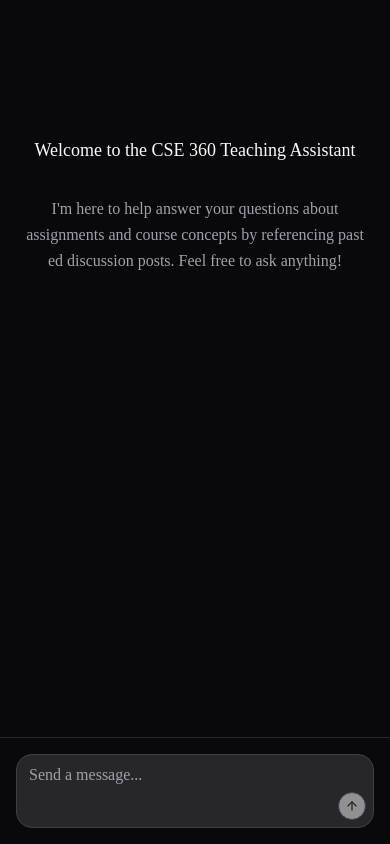
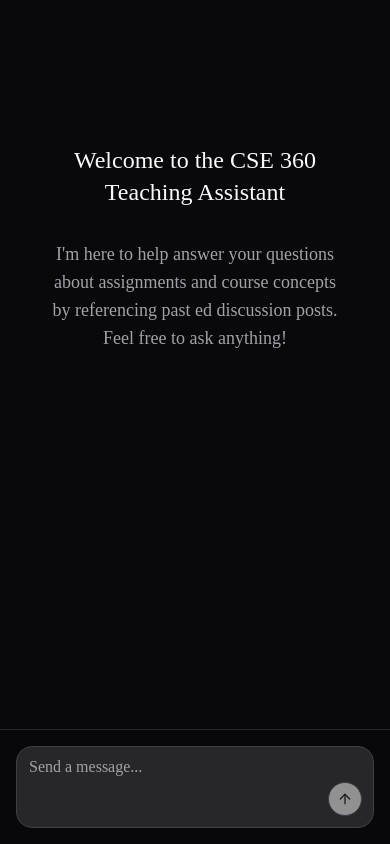
Before and after one commit to cjkehoe/cse-360-rag-chatbot, a Next.js app: page / in a window 390 px wide. Built offline with nearby package versions, Linux system fonts and the light colour scheme.

Commit message:
Updated typefont and responsiveness

```diff
--- a/app/page.tsx
+++ b/app/page.tsx
@@ -10,12 +10,12 @@ export default function Chat() {
   });
 
   return (
-    <div className="flex flex-col w-full max-w-md py-24 mx-auto stretch">
-      <div className="flex-1 space-y-4 overflow-y-auto">
+    <div className="flex flex-col w-full max-w-5xl py-24 mx-auto stretch px-4">
+      <div className="flex-1 space-y-6 overflow-y-auto">
         <Messages messages={messages} isLoading={isLoading} />
       </div>
 
-      <div className="fixed bottom-0 w-full max-w-md p-4 bg-background border-t">
+      <div className="fixed bottom-0 w-full max-w-5xl p-4 mx-auto left-1/2 -translate-x-1/2 bg-background/80 backdrop-blur-sm border-t">
         <ChatInput
           input={input}
           handleInputChange={handleInputChange}
--- a/components/ChatInput.tsx
+++ b/components/ChatInput.tsx
@@ -35,14 +35,14 @@ export function ChatInput({
   };
 
   return (
-    <div className="relative w-full">
+    <div className="relative w-full max-w-4xl mx-auto">
       <Textarea
         ref={textareaRef}
         placeholder="Send a message..."
         value={input}
         onChange={handleInputChange}
         className={cn(
-          "min-h-[24px] max-h-[calc(75dvh)] overflow-hidden resize-none rounded-2xl !text-base bg-muted pb-10 dark:border-zinc-700",
+          "min-h-[24px] max-h-[calc(75dvh)] overflow-hidden resize-none rounded-2xl text-base md:text-lg bg-muted pb-12 dark:border-zinc-700",
         )}
         rows={1}
         onKeyDown={(event) => {
@@ -55,13 +55,13 @@ export function ChatInput({
         }}
       />
 
-      <div className="absolute bottom-0 right-0 p-2 w-fit flex flex-row justify-end">
+      <div className="absolute bottom-0 right-0 p-3 w-fit flex flex-row justify-end">
         <Button
-          className="rounded-full p-1.5 h-fit border dark:border-zinc-600"
+          className="rounded-full p-2 h-fit border dark:border-zinc-600"
           onClick={handleSubmit}
           disabled={input.length === 0 || isLoading}
         >
-          <ArrowUpIcon size={14} />
+          <ArrowUpIcon className="size-4 md:size-5" />
         </Button>
       </div>
     </div>
--- a/components/Messages.tsx
+++ b/components/Messages.tsx
@@ -18,7 +18,7 @@ function MessageComponent({ role, content }: { role: string; content: string })
     <AnimatePresence>
       <motion.div
         className={cn(
-          "w-full mx-auto max-w-3xl px-4 group/message",
+          "w-full mx-auto px-4 group/message",
           role === 'user' && "flex justify-end"
         )}
         initial={{ y: 5, opacity: 0 }}
@@ -27,32 +27,31 @@ function MessageComponent({ role, content }: { role: string; content: string })
       >
         <div className={cn(
           'flex gap-4',
-          role === 'user' ? 'max-w-2xl' : 'w-full'
+          role === 'user' ? 'max-w-[80%] md:max-w-[60%]' : 'w-full'
         )}>
           {role === 'assistant' && (
-            <div className="size-8 flex items-center rounded-full justify-center ring-1 shrink-0 ring-border bg-background">
+            <div className="size-8 md:size-10 flex items-center rounded-full justify-center ring-1 shrink-0 ring-border bg-background">
               <div className="translate-y-px">
-                <SparklesIcon size={14} />
+                <SparklesIcon className="size-4 md:size-5" />
               </div>
             </div>
           )}
 
           <div className={cn(
-            'flex flex-col gap-4',
-            role === 'user' ? 'bg-primary text-primary-foreground px-3 py-2 rounded-xl' : ''
+            'flex flex-col gap-4 w-full',
+            role === 'user' ? 'bg-primary text-primary-foreground px-4 py-3 rounded-xl text-lg' : ''
           )}>
             {role === 'user' ? (
-              <p className="text-sm">{content}</p>
+              <p className="text-base md:text-lg">{content}</p>
             ) : (
-              <div className="prose prose-sm dark:prose-invert max-w-none">
+              <div className="prose prose-lg dark:prose-invert max-w-none">
                 <ReactMarkdown
                   remarkPlugins={[remarkGfm]}
                   components={{
-                    // Optional: customize how different elements are rendered
-                    p: ({ children }) => <p className="mb-4 last:mb-0">{children}</p>,
-                    ul: ({ children }) => <ul className="mb-4 list-disc pl-4">{children}</ul>,
-                    ol: ({ children }) => <ol className="mb-4 list-decimal pl-4">{children}</ol>,
-                    code: ({ children }) => <code className="bg-muted px-1 py-0.5 rounded">{children}</code>,
+                    p: ({ children }) => <p className="mb-4 last:mb-0 text-base md:text-lg">{children}</p>,
+                    ul: ({ children }) => <ul className="mb-4 list-disc pl-4 text-base md:text-lg">{children}</ul>,
+                    ol: ({ children }) => <ol className="mb-4 list-decimal pl-4 text-base md:text-lg">{children}</ol>,
+                    code: ({ children }) => <code className="bg-muted px-1.5 py-0.5 rounded text-sm md:text-base">{children}</code>,
                   }}
                 >
                   {content}
--- a/components/Overview.tsx
+++ b/components/Overview.tsx
@@ -1,11 +1,11 @@
 export const Overview = () => {
   return (
-    <div className="max-w-3xl mx-auto md:mt-20">
-      <div className="rounded-xl p-6 flex flex-col gap-8 leading-relaxed text-center max-w-xl">
-        <p className="text-lg font-medium">
+    <div className="max-w-4xl mx-auto md:mt-20">
+      <div className="rounded-xl p-8 md:p-10 flex flex-col gap-8 leading-relaxed text-center max-w-2xl mx-auto">
+        <p className="text-2xl md:text-4xl font-medium">
           Welcome to the CSE 360 Teaching Assistant
         </p>
-        <p className="text-muted-foreground">
+        <p className="text-muted-foreground text-lg md:text-xl">
           I&apos;m here to help answer your questions about assignments and course concepts
           by referencing past ed discussion posts. Feel free to ask anything!
         </p>
--- a/tailwind.config.ts
+++ b/tailwind.config.ts
@@ -70,6 +70,12 @@ module.exports = {
         "accordion-down": "accordion-down 0.2s ease-out",
         "accordion-up": "accordion-up 0.2s ease-out",
       },
+      fontSize: {
+        base: ['1rem', '1.5rem'],
+        lg: ['1.125rem', '1.75rem'],
+        xl: ['1.25rem', '1.875rem'],
+        '2xl': ['1.5rem', '2rem'],
+      },
     },
   },
   plugins: [
```
